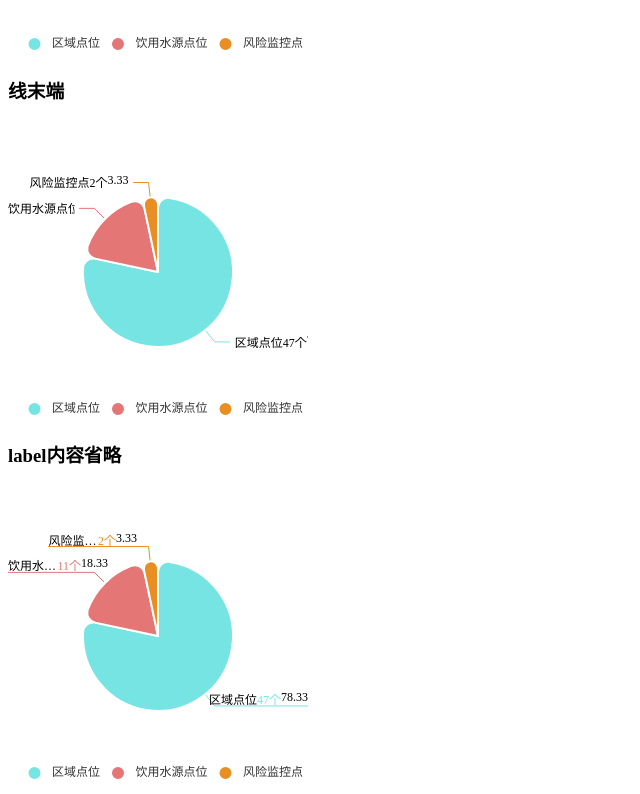
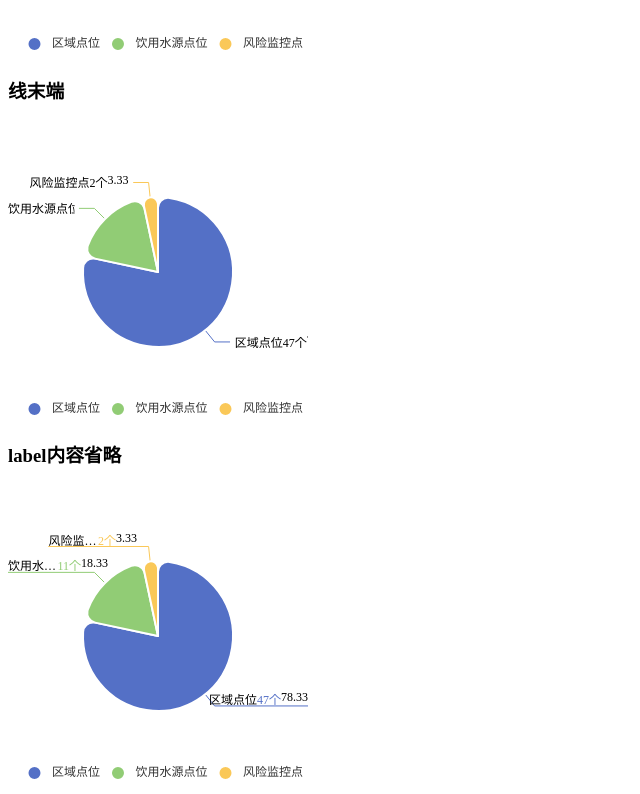
Before and after one commit to hejuxin/echartspie, a React (Create React App) app: page /label in a window 1280 px wide. Shown: the part 824-1618 px from the top of the page, without its empty margins (0-640 px from the left). Built offline with nearby package versions, Linux system fonts and the light colour scheme.

Commit message:
feat: 更改color配置

```diff
--- a/src/components/defaultOption.js
+++ b/src/components/defaultOption.js
@@ -1,16 +1,4 @@
-const color = [
-  '#77E4E4',
-  '#E47676',
-  '#E88E23',
-  '#FAE55F',
-  '#EAFF8F',
-  '#68C57C',
-  '#7CB305',
-  '#BAE7FF',
-  '#99BEFF',
-  '#30A8F2',
-  '#11BEEA',
-];
+const color = [];
 
 const legendOption = {};
 
--- a/src/components/index.jsx
+++ b/src/components/index.jsx
@@ -34,7 +34,7 @@ const Pie = (props) => {
   const {
     type = 'pie',
     radius = '50%',
-    color = defaultOption.color,
+    color = [],
     data = {},
     legendOption = {},
     tooltipOption = {},
@@ -63,6 +63,16 @@ const Pie = (props) => {
   const isPie = useMemo(() => {
     return type !== 'sunburst';
   }, [type]);
+
+  const colorOps = useMemo(() => {
+    const arr = [
+      ...defaultOption.color,
+      ...color
+    ]
+
+    if (arr.length) return arr;
+    return ['#5470c6', '#91cc75', '#fac858', '#ee6666', '#73c0de', '#3ba272', '#fc8452', '#9a60b4', '#ea7ccc'];
+  }, [color]);
 
   const radiusSource = useMemo(() => {
     if (
@@ -203,13 +213,20 @@ const Pie = (props) => {
       ...defaultOption.legendOption,
       ...legendOption
     };
+
+    console.log(getLegendOps({
+      option: legendOps,
+      data,
+      seriesIndexArr: echartsSeriesIndexArr,
+      color
+    }), 'getLegendOps')
     return {
-      color,
+      color: colorOps,
       legend: getLegendOps({
         option: legendOps,
         data,
         seriesIndexArr: echartsSeriesIndexArr,
-        color
+        color: colorOps
       }),
       // todo 打平直接放到data里去
       tooltip: getTooltipOps(tooltipOps, autoInfo),
@@ -504,7 +521,7 @@ const Pie = (props) => {
       const param = getParams2({
         data: dataArr,
         item: dataArr.find(item => item.dataIndex === highingVal) || {},
-        color
+        color: colorOps
       });
 
       paramsArr.push(param);
@@ -584,7 +601,7 @@ const Pie = (props) => {
 
 
   const commonProps = {
-    color
+    color: colorOps
   }
 
   return (
```
